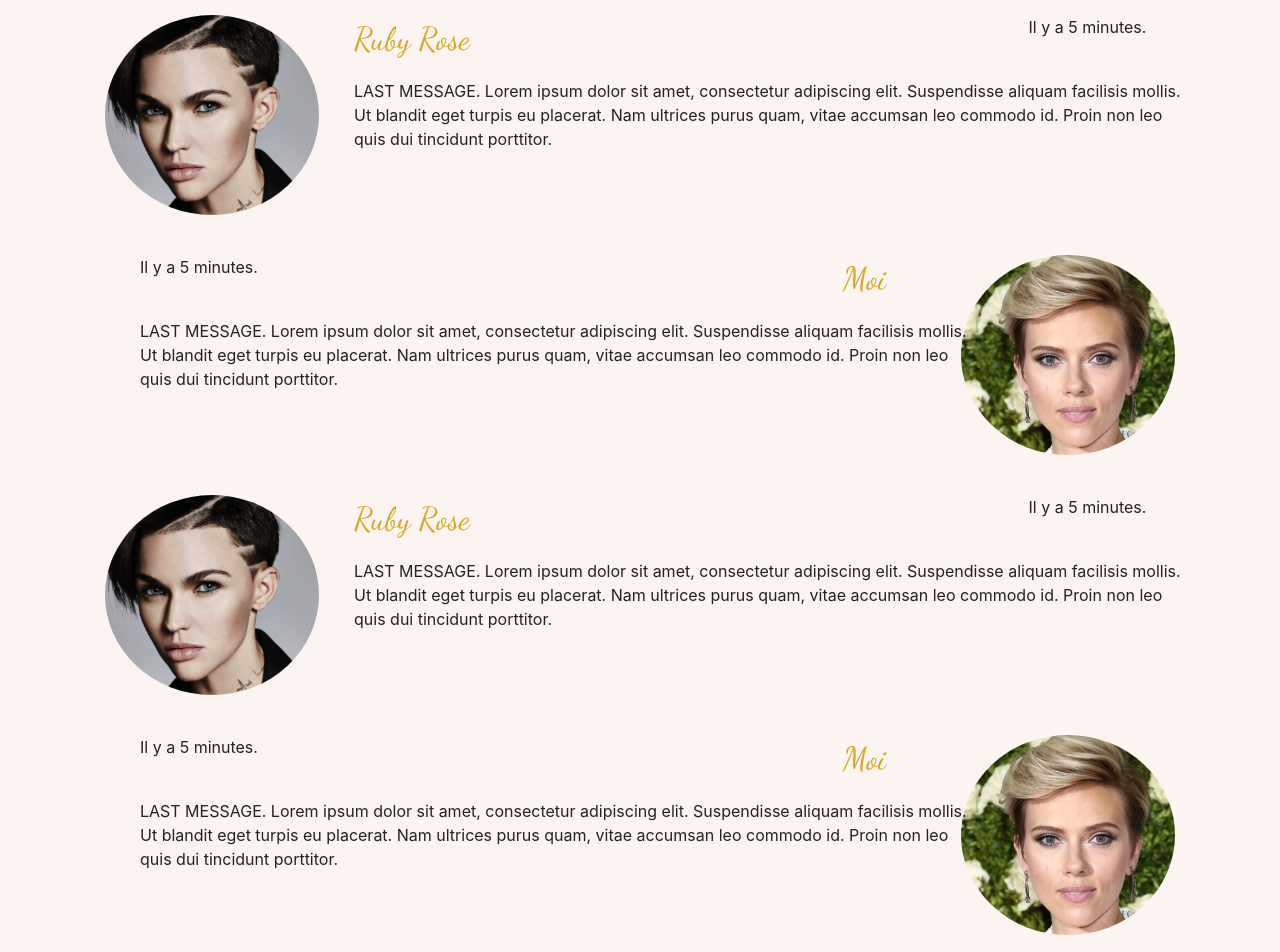
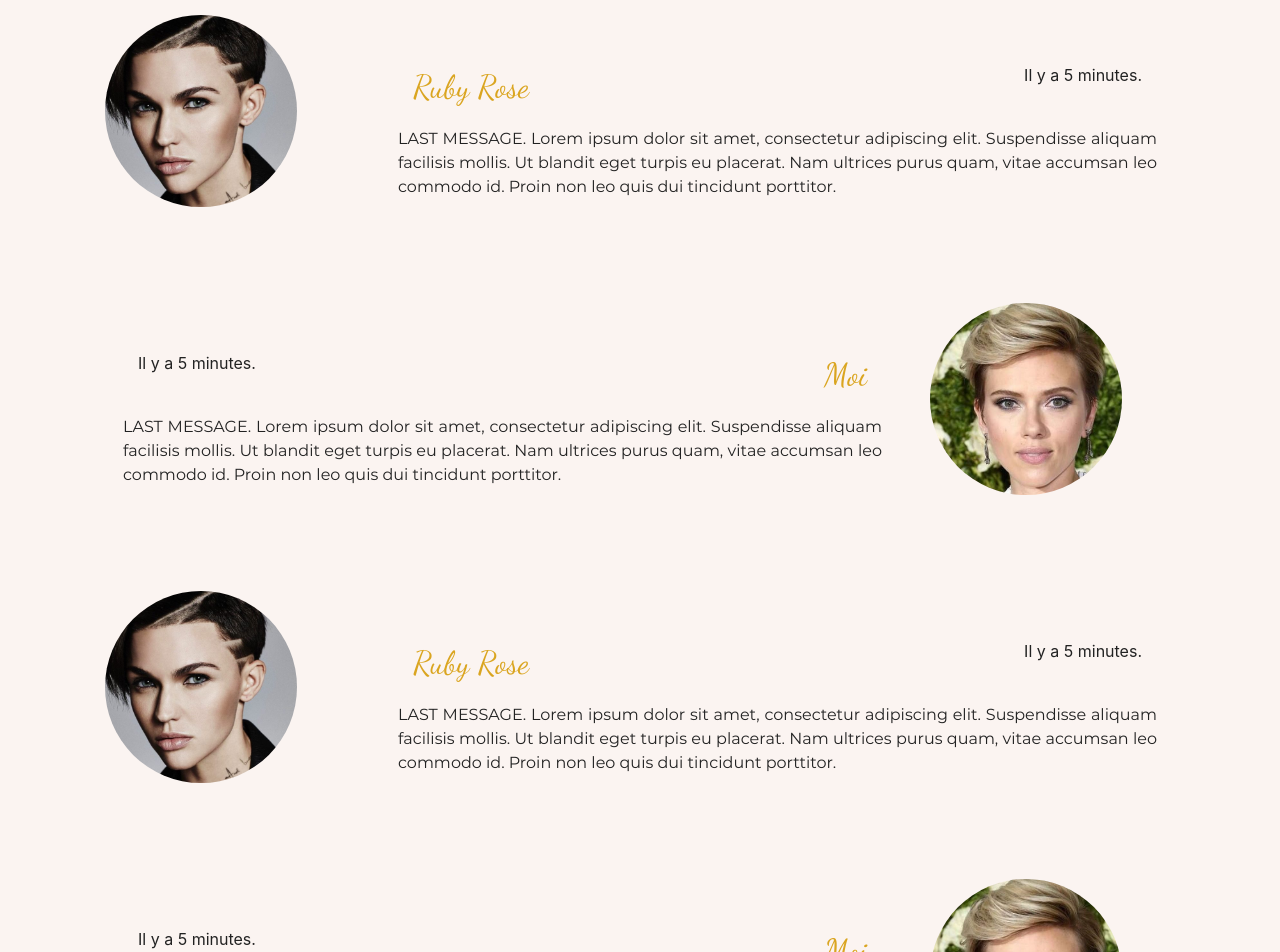
Before and after one commit to WildCodeSchool/lille-0219-js-projet3-freep, a React (Create React App) app in the folder frontend/: page /message in a window 1280 px wide. Shown: the part 200-1152 px from the top of the page. Built offline with nearby package versions, Linux system fonts and the light colour scheme.

Commit message:
finish CSS for message page plus import the montserrat font-family

```diff
--- a/frontend/src/components/Message.jsx
+++ b/frontend/src/components/Message.jsx
@@ -1,6 +1,5 @@
 import React from "react";
-import { Card, CardBody, CardText, CardImg } from "reactstrap";
-import { Row } from "reactstrap";
+import { Card, CardBody, CardText, CardImg, Row, Col } from "reactstrap";
 import "../style/Messaging.scss";
 import Ruby from "../pictures/Ruby.jpg";
 import Scarlett from "../pictures/Scarlett.jpg";
@@ -11,83 +10,139 @@ class Message extends React.Component {
       <React.Fragment>
         <Card>
           <CardBody>
-            <CardImg src={Ruby} alt="Avatar" className="imgAvatar" />
             <Row>
-              <CardText className="cardTextMessaging">
+              <Col xs="3" sm="3" md="3">
+                <CardImg
+                  src={Ruby}
+                  alt="Avatar"
+                  className="imgAvatar rounded-circle"
+                />
+              </Col>
+              <Col xs="9" sm="9" md="9">
                 <Row>
+                  <CardText className="m-5">
+                    <Row className="d-flex">
+                      <Col>
                         <p className="name">Ruby Rose</p>
+                      </Col>
+                      <Col>
                         <p className="messageDate">Il y a 5 minutes.</p>
+                      </Col>
                     </Row>
                     <Row>
-                  <p>
+                      <p className="bodyText text-justify">
                         LAST MESSAGE. Lorem ipsum dolor sit amet, consectetur
-                    adipiscing elit. Suspendisse aliquam facilisis mollis. Ut
-                    blandit eget turpis eu placerat. Nam ultrices purus quam,
-                    vitae accumsan leo commodo id. Proin non leo quis dui
-                    tincidunt porttitor.
+                        adipiscing elit. Suspendisse aliquam facilisis mollis.
+                        Ut blandit eget turpis eu placerat. Nam ultrices purus
+                        quam, vitae accumsan leo commodo id. Proin non leo quis
+                        dui tincidunt porttitor.
                       </p>
                     </Row>
                   </CardText>
                 </Row>
+              </Col>
+            </Row>
           </CardBody>
           <CardBody>
-            <CardImg src={Scarlett} alt="Avatar" className="imgAvatarRight" />
             <Row>
-              <CardText className="cardTextMessaging">
+              <Col xs="9" sm="9" md="9">
                 <Row>
+                  <CardText className="m-5">
+                    <Row className="d-flex">
+                      <Col>
                         <p>Il y a 5 minutes.</p>
-                  <p className="nameRight name">Moi</p>
+                      </Col>
+                      <Col>
+                        <p className="name nameRight">Moi</p>
+                      </Col>
                     </Row>
                     <Row>
-                  <p>
+                      <p className="bodyText text-justify">
                         LAST MESSAGE. Lorem ipsum dolor sit amet, consectetur
-                    adipiscing elit. Suspendisse aliquam facilisis mollis. Ut
-                    blandit eget turpis eu placerat. Nam ultrices purus quam,
-                    vitae accumsan leo commodo id. Proin non leo quis dui
-                    tincidunt porttitor.
+                        adipiscing elit. Suspendisse aliquam facilisis mollis.
+                        Ut blandit eget turpis eu placerat. Nam ultrices purus
+                        quam, vitae accumsan leo commodo id. Proin non leo quis
+                        dui tincidunt porttitor.
                       </p>
                     </Row>
                   </CardText>
                 </Row>
+              </Col>
+              <Col xs="3" sm="3" md="3">
+                <CardImg
+                  src={Scarlett}
+                  alt="Avatar"
+                  className="imgAvatar rounded-circle"
+                />
+              </Col>
+            </Row>
           </CardBody>
           <CardBody>
-            <CardImg src={Ruby} alt="Avatar" className="imgAvatar" />
             <Row>
-              <CardText className="cardTextMessaging">
+              <Col xs="3" sm="3" md="3">
+                <CardImg
+                  src={Ruby}
+                  alt="Avatar"
+                  className="imgAvatar rounded-circle"
+                />
+              </Col>
+              <Col xs="9" sm="9" md="9">
                 <Row>
+                  <CardText className="m-5">
+                    <Row className="d-flex">
+                      <Col>
                         <p className="name">Ruby Rose</p>
+                      </Col>
+                      <Col>
                         <p className="messageDate">Il y a 5 minutes.</p>
+                      </Col>
                     </Row>
                     <Row>
-                  <p>
+                      <p className="bodyText text-justify">
                         LAST MESSAGE. Lorem ipsum dolor sit amet, consectetur
-                    adipiscing elit. Suspendisse aliquam facilisis mollis. Ut
-                    blandit eget turpis eu placerat. Nam ultrices purus quam,
-                    vitae accumsan leo commodo id. Proin non leo quis dui
-                    tincidunt porttitor.
+                        adipiscing elit. Suspendisse aliquam facilisis mollis.
+                        Ut blandit eget turpis eu placerat. Nam ultrices purus
+                        quam, vitae accumsan leo commodo id. Proin non leo quis
+                        dui tincidunt porttitor.
                       </p>
                     </Row>
                   </CardText>
                 </Row>
+              </Col>
+            </Row>
           </CardBody>
           <CardBody>
-            <CardImg src={Scarlett} alt="Avatar" className="imgAvatarRight" />
             <Row>
-              <CardText className="cardTextMessaging">
+              <Col xs="9" sm="9" md="9">
                 <Row>
+                  <CardText className="m-5">
+                    <Row className="d-flex">
+                      <Col>
                         <p>Il y a 5 minutes.</p>
-                  <p className="nameRight name">Moi</p>
+                      </Col>
+                      <Col>
+                        <p className="name nameRight">Moi</p>
+                      </Col>
                     </Row>
                     <Row>
-                  <p>
+                      <p className="bodyText text-justify">
                         LAST MESSAGE. Lorem ipsum dolor sit amet, consectetur
-                    adipiscing elit. Suspendisse aliquam facilisis mollis. Ut
-                    blandit eget turpis eu placerat. Nam ultrices purus quam,
-                    vitae accumsan leo commodo id. Proin non leo quis dui
-                    tincidunt porttitor.
+                        adipiscing elit. Suspendisse aliquam facilisis mollis.
+                        Ut blandit eget turpis eu placerat. Nam ultrices purus
+                        quam, vitae accumsan leo commodo id. Proin non leo quis
+                        dui tincidunt porttitor.
                       </p>
                     </Row>
                   </CardText>
+                </Row>
+              </Col>
+              <Col xs="3" sm="3" md="3">
+                <CardImg
+                  src={Scarlett}
+                  alt="Avatar"
+                  className="imgAvatar rounded-circle"
+                />
+              </Col>
             </Row>
           </CardBody>
         </Card>
--- a/frontend/src/components/Messaging.jsx
+++ b/frontend/src/components/Messaging.jsx
@@ -1,43 +1,53 @@
 import React from "react";
-import { Card, CardBody, CardText, CardImg } from "reactstrap";
-import { Row } from "reactstrap";
+import { Card, CardBody, CardText, CardImg, Row, Col } from "reactstrap";
 import "../style/Messaging.scss";
 import { Link } from "react-router-dom";
 
 class Messaging extends React.Component {
   constructor(props) {
     super(props);
+    this.state = [];
   }
 
   render() {
     return (
       <React.Fragment>
-        <Card info={this.props}>
-          <Link to="/message">
+        <Card>
+          <Link to="/message" className="link">
             <CardBody>
+              <Row>
+                <Col xs="3" sm="3" md="3">
                   <CardImg
                     src={this.props.avatar}
                     alt="Avatar"
-                className="imgAvatar"
+                    className="imgAvatar rounded-circle"
                   />
+                </Col>
+                <Col xs="9" sm="9" md="9">
                   <Row>
-                <CardText className="cardTextMessaging">
-                  <Row>
+                    <CardText className="m-5">
+                      <Row className="d-flex">
+                        <Col>
                           <p className="name">
                             {this.props.firstname} {this.props.lastname}
                           </p>
+                        </Col>
+                        <Col>
                           <p className="messageDate">Il y a 5 minutes.</p>
+                        </Col>
                       </Row>
                       <Row>
-                    <p>
+                        <p className="bodyText text-justify">
                           LAST MESSAGE. Lorem ipsum dolor sit amet, consectetur
-                      adipiscing elit. Suspendisse aliquam facilisis mollis. Ut
-                      blandit eget turpis eu placerat. Nam ultrices purus quam,
-                      vitae accumsan leo commodo id. Proin non leo quis dui
-                      tincidunt porttitor.
+                          adipiscing elit. Suspendisse aliquam facilisis mollis.
+                          Ut blandit eget turpis eu placerat. Nam ultrices purus
+                          quam, vitae accumsan leo commodo id. Proin non leo
+                          quis dui tincidunt porttitor.
                         </p>
                       </Row>
                     </CardText>
+                  </Row>
+                </Col>
               </Row>
             </CardBody>
           </Link>
--- a/frontend/src/style/Messaging.scss
+++ b/frontend/src/style/Messaging.scss
@@ -3,11 +3,14 @@
   src: url("DancingScript-Regular.ttf");
 }
 
+@font-face {
+  font-family: "Montserrat";
+  src: url("Montserrat-Regular.ttf");
+}
+
 .imgAvatar {
-  border-radius: 90%;
-  width: 20%;
-  height: 200px;
-  float: left;
+  height: 15vw;
+  width: 15vw;
   object-fit: cover;
 }
 
@@ -16,8 +19,7 @@
 }
 
 .messageDate {
-  position: absolute;
-  left: 85%;
+  text-align: right;
 }
 
 .imgAvatarRight {
@@ -29,8 +31,7 @@
 }
 
 .nameRight {
-  position: relative;
-  left: 70%;
+  text-align: right;
 }
 
 .name {
@@ -40,7 +41,14 @@
 }
 
 .titleMessage {
-  font-size: 5rem;
+  font-size: 3rem;
   color: goldenrod;
   font-family: DancingScript;
 }
+
+.link:hover {
+  text-decoration: none;
+}
+.bodyText {
+  font-family: "Montserrat", sans-serif;
+}
```
Also changed, not shown: frontend/src/style/Montserrat-Regular.ttf (added). Lines whose indentation alone changed are shown as unchanged.
